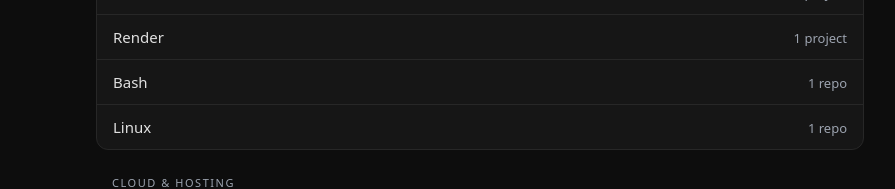
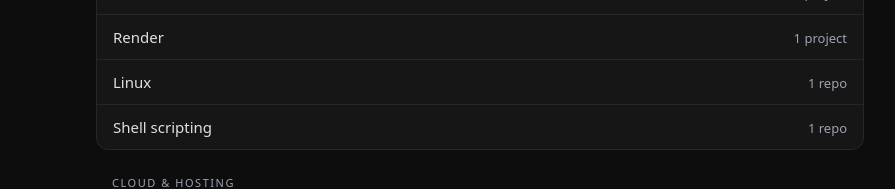
Before and after one commit to hasithaea/hasitha-dev, a Next.js app: page / in a window 1280 px wide. Shown: the part 4086-4275 px from the top of the page, without its empty margins (160-1055 px from the left). Built offline with nearby package versions, Linux system fonts and the light colour scheme; no server answers.

Commit message:
refactor: rename bash tag to shell scripting (#54)

```diff
--- a/data/education.ts
+++ b/data/education.ts
@@ -30,7 +30,7 @@ export const education: Education[] = [
         name: "Data Structures and Algorithms",
         repo: "https://github.com/hasithaea/C-DSA-assignments",
         description: "C assignments on core data structures, with a script that builds and runs them.",
-        tags: ["c", "bash", "linux"],
+        tags: ["c", "shell-scripting", "linux"],
       },
       {
         name: "Object Oriented Programming",
--- a/data/tags.ts
+++ b/data/tags.ts
@@ -26,7 +26,7 @@ export const tags = {
   "github-actions": { label: "GitHub Actions", area: "devops" },
   render: { label: "Render", area: "devops" },
   linux: { label: "Linux", area: "devops" },
-  bash: { label: "Bash", area: "devops" },
+  "shell-scripting": { label: "Shell scripting", area: "devops" },
 
   // Cloud & hosting
   azure: { label: "Azure", area: "cloud" },
```
